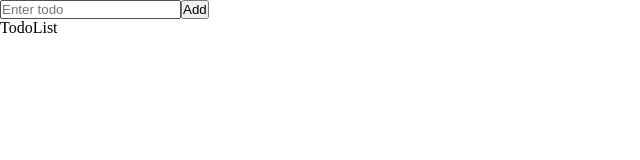
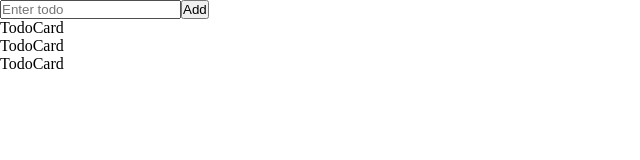
Before and after one commit to jcast24/ToDoApp, a React (Vite) app: page / in a window 1280 px wide. Shown: the top 160 px of the page, without its empty margins (0-640 px from the left). Built offline with nearby package versions, Linux system fonts and the light colour scheme.

Commit message:
passed in todos as props and mapped out the todos using TodoCard component

```diff
--- a/src/components/TodoList.jsx
+++ b/src/components/TodoList.jsx
@@ -1,7 +1,17 @@
 import React from 'react'
+import TodoCard from './TodoCard'
 
-export default function TodoList() {
+export default function TodoList(props) {
+    const { todos } = props;
+
     return (
-        <div>TodoList</div>
+        <ul className='main'>
+            {todos.map((todo, todoIndex) =>
+                <TodoCard key={todoIndex}>
+                    <p>{todo}</p>
+                </TodoCard>
+            )}
+        </ul>
     )
+
 }
```
